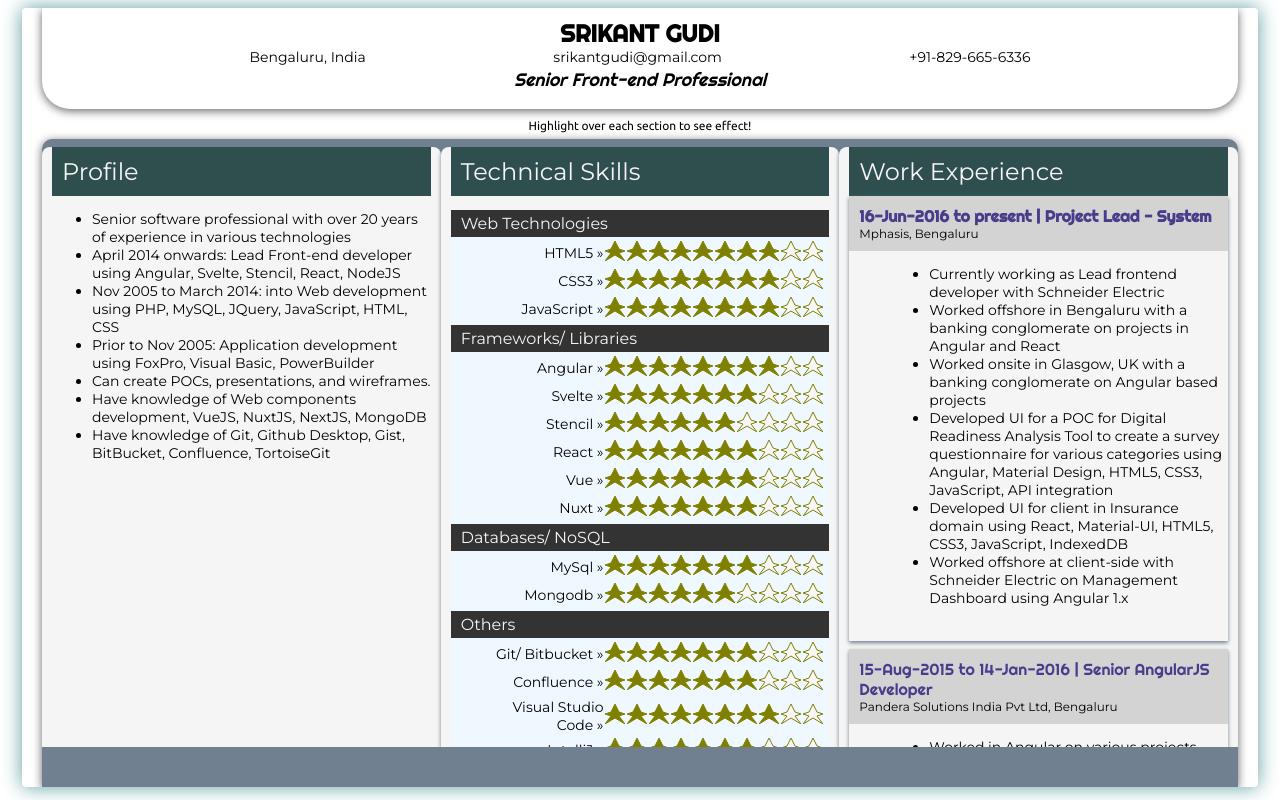
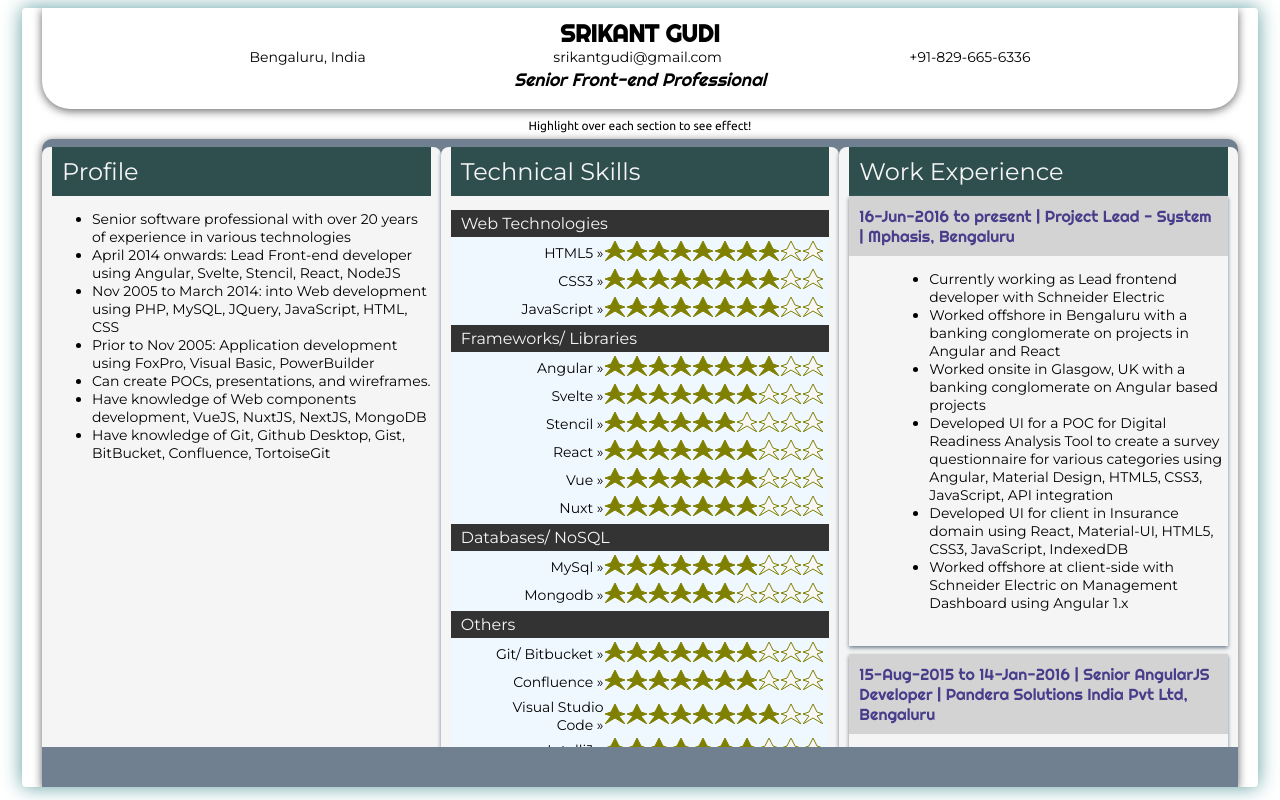
Before and after one commit to srikantgudi/srikantgudi.github.io, a Svelte app: page / in a window 1280 px wide. Built offline with nearby package versions, Linux system fonts and the light colour scheme.

Commit message:
modified work history component.

```diff
--- a/src/WorkHistory.svelte
+++ b/src/WorkHistory.svelte
@@ -100,24 +100,23 @@
 		Work Experience
 	</div>
   {#each expList as exp}
-  	<dl class="exp" class:active={curExp===exp}>
-  		<dt class="exptitle" on:mouseover={() => curExp = exp}>
-  			<div class="jobtitle" class:hilite={curExp === exp}>
-  				{exp.header.dates} | {exp.header.jobTitle}
-  			</div>
-  			<div class="subtitle">
-  				{exp.header.org}
-  			</div>
+  	<dl class="exp">
+  		<dt on:click={() => curExp = exp} class="exptitle">
+        <div class="jobtitle">
+				  {exp.header.dates} | {exp.header.jobTitle} | {exp.header.org}
+        </div>
   		</dt>
-  		<dd class="exp-content">
-  			<ul>
+      {#if curExp === exp}
+			<dd>
+        <ul>
   				{#each exp.content as item}
   					<li>
   						{item}
   					</li>
   				{/each}
-  			</ul>
-  		</dd>
-  </dl>
+        </ul>
+			</dd>
+      {/if}
+    </dl>
   {/each}
 </div>
```
